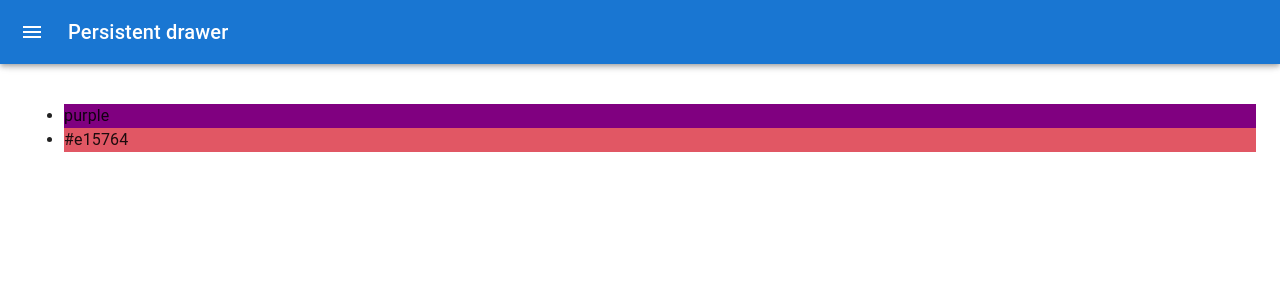
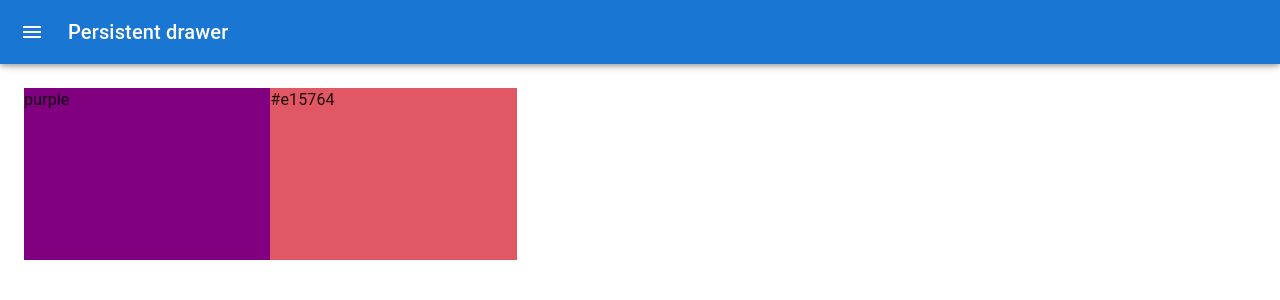
Before and after one commit to karollann/color-project, a React (Create React App) app: page /palette/new in a window 1280 px wide. Shown: the top 300 px of the page. Built offline with nearby package versions, Linux system fonts and the light colour scheme.

Commit message:
Add DraggableColorBox

```diff
--- /dev/null
+++ b/src/DraggableColorBox.css
@@ -0,0 +1,9 @@
+.DraggableColorBox {
+  width: 20%;
+  height: 25%;
+  margin: 0 auto;
+  display: inline-block;
+  position: relative;
+  cursor: pointer;
+  margin-bottom: -3.5px;
+}
--- /dev/null
+++ b/src/DraggableColorBox.jsx
@@ -0,0 +1,9 @@
+import "./DraggableColorBox.css";
+
+export const DraggableColorBox = ({ color }) => {
+  return (
+    <div style={{ backgroundColor: color }} className="DraggableColorBox">
+      {color}
+    </div>
+  );
+};
--- a/src/NewPaletteForm.jsx
+++ b/src/NewPaletteForm.jsx
@@ -13,12 +13,14 @@ import ChevronLeftIcon from "@mui/icons-material/ChevronLeft";
 import Button from "@mui/material/Button";
 import Stack from "@mui/material/Stack";
 import { ChromePicker } from "react-color";
+import { DraggableColorBox } from "./DraggableColorBox";
 
 const drawerWidth = 400;
 
 const Main = styled("main", { shouldForwardProp: (prop) => prop !== "open" })(
   ({ theme, open }) => ({
     flexGrow: 1,
+    height: "calc(100vh - 64px)",
     padding: theme.spacing(3),
     transition: theme.transitions.create("margin", {
       easing: theme.transitions.easing.sharp,
@@ -142,11 +144,9 @@ export const NewPaletteForm = () => {
       </Drawer>
       <Main open={open}>
         <DrawerHeader />
-        <ul>
-          {colors.map((color) => (
-            <li style={{ backgroundColor: color }}>{color}</li>
-          ))}
-        </ul>
+        {colors.map((color) => (
+          <DraggableColorBox color={color} />
+        ))}
       </Main>
     </Box>
   );
```
